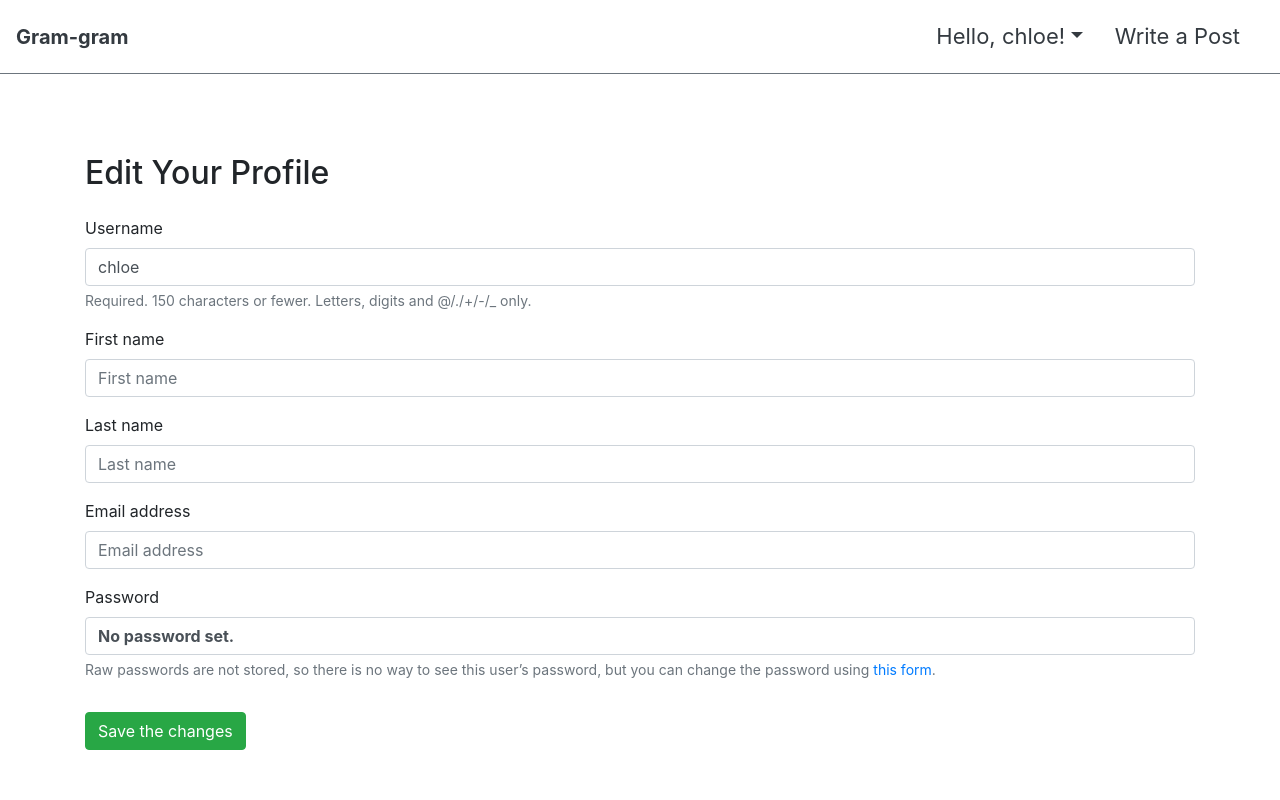
After one commit to chloe-codes1/gram-gram, a Django app: page /accounts/update/ in a window 1280 px wide. The commit adds this page. Run offline with Django 3.2, Linux system fonts and the light colour scheme; a user stored in the database is signed in; some libraries are stand-ins or nearby versions.

Commit message:
Modify UI/UX, Add account update & delete function

```diff
--- a/accounts/forms.py
+++ b/accounts/forms.py
@@ -1,6 +1,11 @@
-from django.contrib.auth.forms import UserCreationForm
+from django.contrib.auth.forms import UserCreationForm, UserChangeForm
 from django.contrib.auth import get_user_model
 
 class CustomUserCreationForm(UserCreationForm):
     class Meta(UserCreationForm.Meta):
         model = get_user_model()
+
+class CustomUserChangeForm(UserChangeForm):
+    class Meta:
+        model = get_user_model()
+        fields = ['username','first_name','last_name','email']
--- a/accounts/models.py
+++ b/accounts/models.py
@@ -1,6 +1,8 @@
 from django.db import models
 from django.contrib.auth.models import AbstractUser
 from django.conf import settings
+from imagekit.models import ImageSpecField
+from imagekit.processors import ResizeToFit
 
 # settings.AUTH_USER_MODEL  == string
 # get_user_mdoe() == class
--- /dev/null
+++ b/accounts/templates/accounts/update.html
@@ -0,0 +1,13 @@
+{% extends 'base.html' %}
+{% load bootstrap4 %}
+
+{% block content %}
+
+<h2 class="my-4">Edit Your Profile</h2>
+
+<form action="" method="POST">
+    {% csrf_token %}
+    {% bootstrap_form form %}
+    <button class="btn btn-success mt-3 mb-4">Save the changes</button>
+</form>
+{% endblock  %}
--- a/accounts/urls.py
+++ b/accounts/urls.py
@@ -7,4 +7,6 @@ urlpatterns = [
     path('signup/', views.signup, name='signup'),
     path('login/', views.login, name='login'),
     path('logout/', views.logout, name='logout'),
+    path('update/', views.update, name='update'),
+    path('delete/', views.delete, name='delete'),
 ]
--- a/accounts/views.py
+++ b/accounts/views.py
@@ -2,7 +2,9 @@ from django.shortcuts import render, redirect, get_object_or_404
 from django.contrib.auth.forms import AuthenticationForm
 from django.contrib.auth.decorators import login_required
 from django.contrib.auth import login as auth_login, logout as auth_logout, get_user_model
-from .forms import CustomUserCreationForm
+from django.views.decorators.http import require_POST
+from .forms import CustomUserCreationForm, CustomUserChangeForm
+from django.contrib import messages
 
 User = get_user_model()
 
@@ -58,3 +60,23 @@ def profile(request, username):
         'person': person,
     }
     return render(request, 'accounts/profile.html', context)
+
+
+def update(request):
+    if request.method == 'POST':
+        form = CustomUserChangeForm(request.POST, instance=request.user)
+        if form.is_valid():
+            form.save()
+            return redirect('articles:index')
+    else:
+        form = CustomUserChangeForm(instance=request.user)
+    context ={
+        'form':form
+    }
+    return render(request, 'accounts/update.html', context)
+
+@require_POST
+@login_required
+def delete(request):
+    request.user.delete()
+    return redirect('articles:index')
--- a/articles/templates/articles/comment.html
+++ b/articles/templates/articles/comment.html
@@ -3,7 +3,7 @@
 {% load article_extras %}
 {% load mathfilters %}
 {% block title%}
-    {{article.user.username}}
+    {{article.user.username}} on Gram-gram
 {% endblock %}
 
 {% block content %}
@@ -29,7 +29,7 @@
             {% endif %}
         </div>
 
-        <div style="height: 300px; overflow-y: auto">
+        <div class="border-left border-right border-bottom pl-2 pt-2"style="height: 300px; overflow-y: auto">
             <h5 class="card-title m-0">#{{article.pk}} - {{article.title}}</h5>
             <p>{{article|add_link|safe|linebreaksbr}}</p>
             {% for comment in article.comments.all %}
@@ -57,7 +57,7 @@
             {% endfor %}
         </div>
 
-        <div class="d-block w-100" >
+        <div class="d-block w-100 pt-2 pl-2" >
             <div >
                 <span>{% include 'articles/like.html'%}</span>
                 <span><a href="{% url 'articles:comments' article.pk %}"><i class="far fa-comment text-secondary" style='font-size:27px'></i></a></span>
--- a/articles/views.py
+++ b/articles/views.py
@@ -37,6 +37,7 @@ def create(request):
 @require_POST
 def delete(request,pk):
     article = get_object_or_404(Article, id=pk)
+    print('밍?',pk )
     if request.user == article.user:
         article.delete()
     return redirect('articles:index')
--- a/templates/_nav.html
+++ b/templates/_nav.html
@@ -1,6 +1,6 @@
 
-<nav class="navbar navbar-expand-md navbar-dark bg-success border border-left-0 border-right-0 border-top-0 border-white py-1 mb-5" >
-  <a class="navbar-brand" href="{% url 'root' %}"><strong class="text-white">Gram-gram</strong></a>
+<nav class="navbar navbar-expand-md navbar-light bg-white border border-left-0 border-right-0 border-top-0 border-secondary fixed-top py-1 mb-5" >
+  <a class="navbar-brand" href="{% url 'root' %}"><strong class="text-dark">Gram-gram</strong></a>
   <button class="navbar-toggler border-0" type="button" data-toggle="collapse" data-target="#navbarTogglerDemo03" aria-controls="navbarTogglerDemo03" aria-expanded="false" aria-label="Toggle navigation">
     <span class="navbar-dark "><i class="fas fa-bars" style="color:#fff; font-size:25px;"></i></span>
   </button>
@@ -8,25 +8,25 @@
     <ul class="navbar-nav ml-auto mt-2 mt-md-0 p-2">
      {% if user.is_authenticated %}
       <li class="nav-item dropdown mx-2">
-        <a class="nav-link dropdown-toggle text-white" href="#" id="navbarDropdownMenuLink" data-toggle="dropdown" aria-haspopup="true" aria-expanded="false" style='font-size:22px;'>Hello, {{user.username}}!</a>
+        <a class="nav-link dropdown-toggle text-dark" href="#" id="navbarDropdownMenuLink" data-toggle="dropdown" aria-haspopup="true" aria-expanded="false" style='font-size:22px;'>Hello, {{user.username}}!</a>
         <div class="dropdown-menu" aria-labelledby="navbarDropdownMenuLink">
           <button class="dropdown-item"  style='font-size:22px;'><a href="{% url 'profile' user.username %}" >Profile</a></button>
           <button class="dropdown-item"  style='font-size:22px;'><a href="{% url 'accounts:logout' %}" class="text-decoration-none text-danger">Log-out</a></button>
         </div>
       </li>
        <li class="nav-item mx-2">
-        <a class="nav-link text-white" href="{% url 'articles:create' %}" style='font-size:22px;'>Write a Post </a>
+        <a class="nav-link text-dark" href="{% url 'articles:create' %}" style='font-size:22px;'>Write a Post </a>
       </li>
       {% else %}
       <li class="nav-item active mx-2">
-        <a class="nav-link text-white" href="{% url 'accounts:login' %}" style='font-size:22px;'>Log-in<span class="sr-only">(current)</span></a>
+        <a class="nav-link text-dark" href="{% url 'accounts:login' %}" style='font-size:22px;'>Log-in<span class="sr-only">(current)</span></a>
       </li>
       <li class="nav-item active mx-2">
-        <a class="nav-link text-white" href="{% url 'accounts:signup' %}" style='font-size:22px;'>Join<span class="sr-only">(current)</span></a>
+        <a class="nav-link text-dark" href="{% url 'accounts:signup' %}" style='font-size:22px;'>Join<span class="sr-only">(current)</span></a>
       </li>
-
       {% endif %}
-
     </ul>
     </div>
 </nav>
+
+<div style="height: 130px;"></div>
```
Also changed, not shown: accounts/templates/accounts/profile.html (+3 -4 lines), articles/templates/articles/index.html (+4 -5 lines), accounts/migrations/0002_user_image.py (added), accounts/migrations/0003_remove_user_image.py (added), db.sqlite3, 5 other files.
